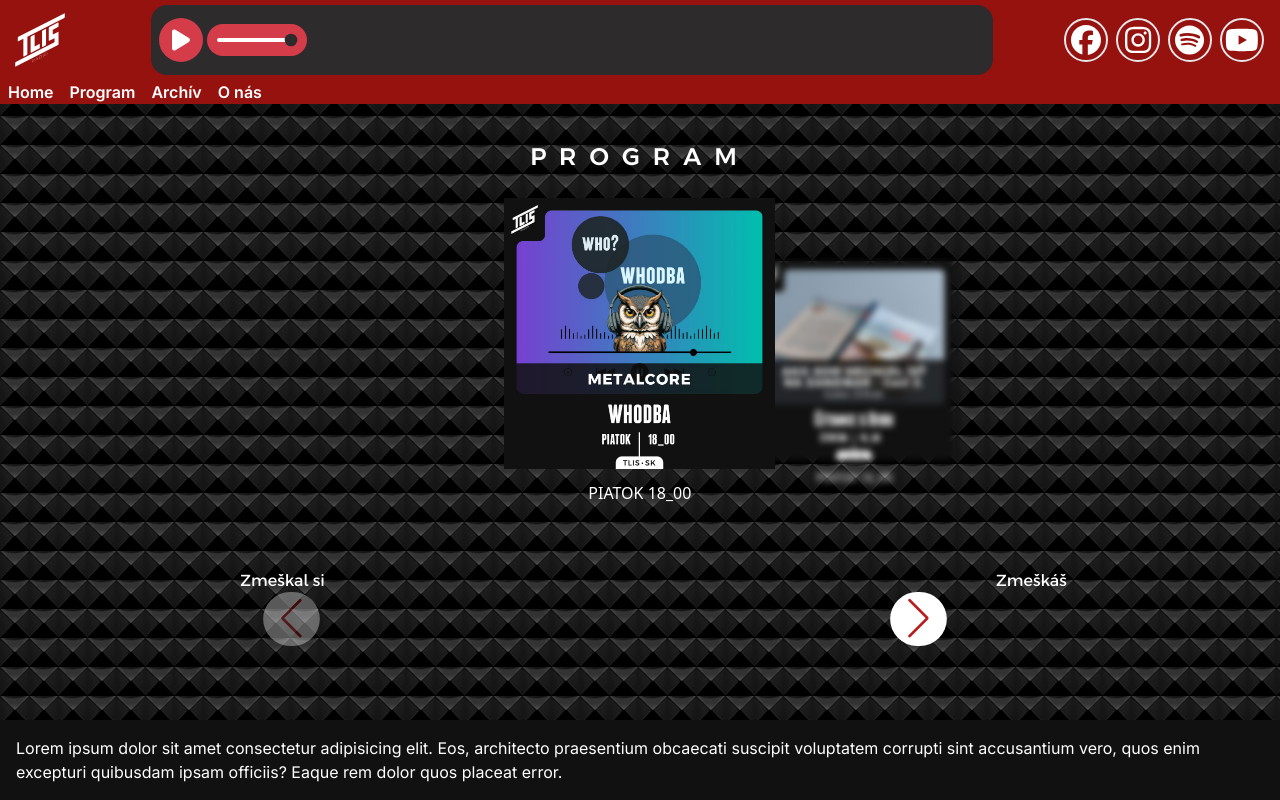
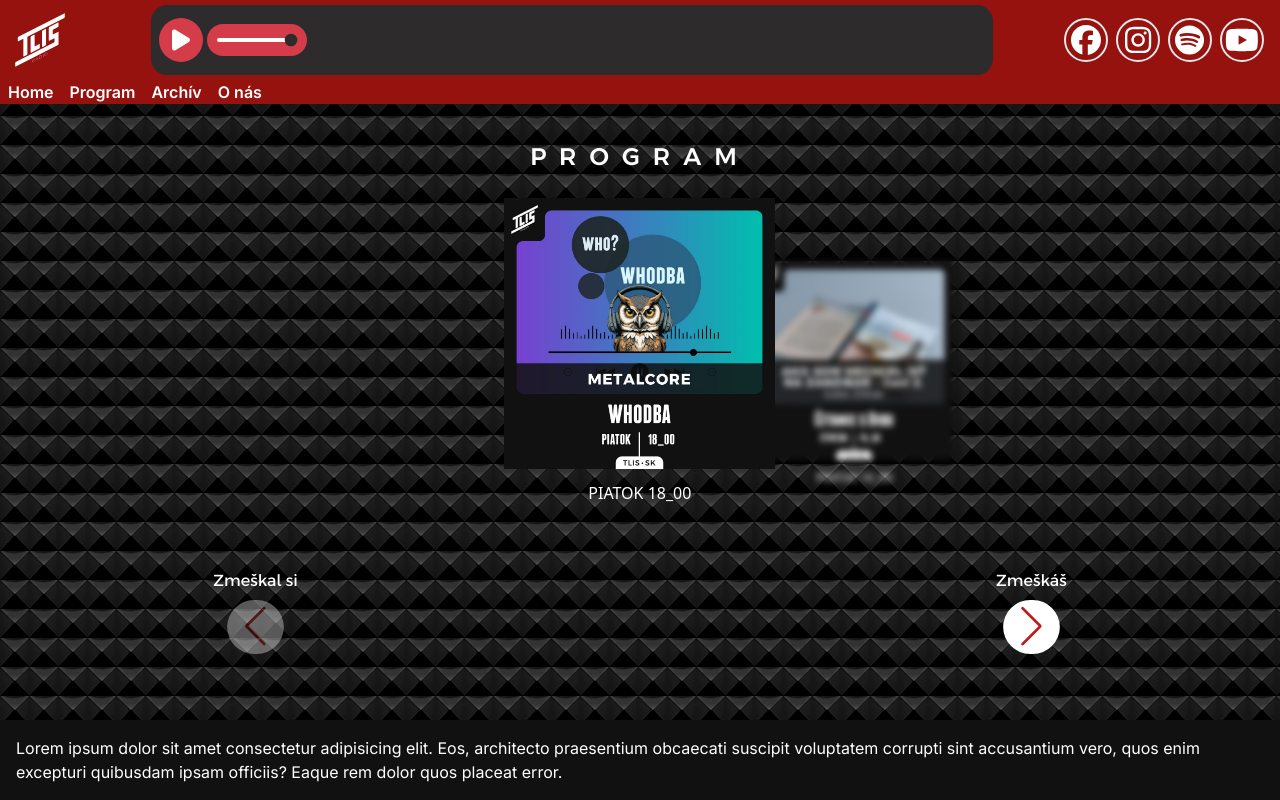
Before and after one commit to tlis-radio/cms-web, a Next.js app: page / in a window 1280 px wide. Built offline with nearby package versions, Linux system fonts and the light colour scheme; no server answers.

Commit message:
fixed buttons

```diff
--- a/src/app/globals.css
+++ b/src/app/globals.css
@@ -69,12 +69,18 @@ are written like this, but if i delete something from it, it breaks
 
 .swiper-button-prev {
     position: relative !important;
-    left: 4rem !important;
+    top: 0 !important;
+    left: 0 !important;
+    right: 0 !important;
+    margin-top: 0 !important;
 }
 
 .swiper-button-next {
     position: relative !important;
-    right: 4rem !important;
+    left: 0 !important;
+    right: 0 !important;
+    top: 0 !important;
+    margin-top: 0 !important;
 }
 
 .swiper-slide:not(.swiper-slide-visible) {
--- a/src/components/carousel/index.tsx
+++ b/src/components/carousel/index.tsx
@@ -110,13 +110,13 @@ const SwiperCarousel: React.FC = () => {
 
         <div className="relative">
           <div className="relative h-[100px] flex justify-between">
-            <div className="relative h-[100px] flex align-center flex-column">
+            <div className="relative h-[100px] flex items-center flex-col gap-3">
+              <span className="font-argentumSansRegular text-white relative">Zmeškal si</span>
               <button className="swiper-button-prev"></button>
-              <span className="font-argentumSansRegular text-white relative">Zmeškal si</span>
             </div>
-            <div className="relative h-[100px] flex align-center flex-column">
+            <div className="relative h-[100px] flex items-center flex-col gap-3">
+              <span className="font-argentumSansRegular text-white relative">Zmeškáš</span>
               <button className="swiper-button-next"></button>
-              <span className="font-argentumSansRegular text-white relative">Zmeškáš</span>
             </div>
           </div>
         </div>
```
